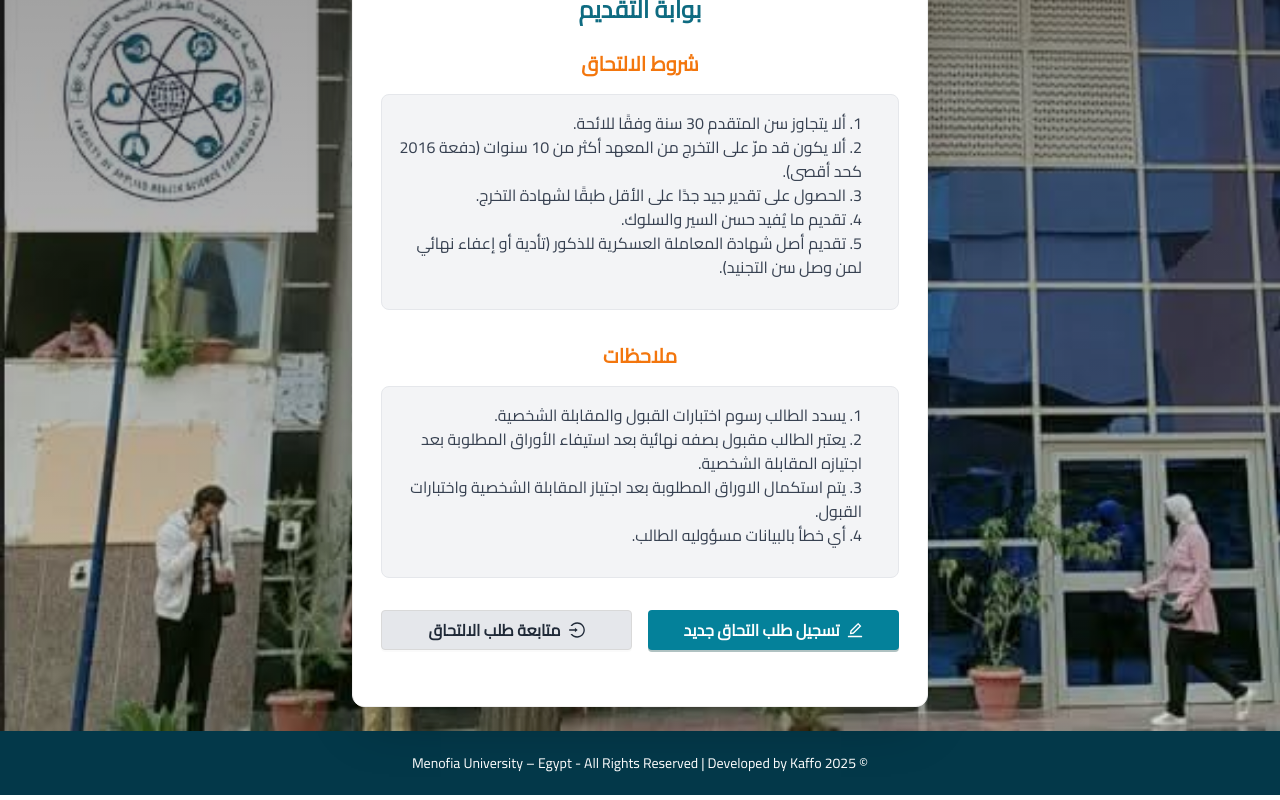
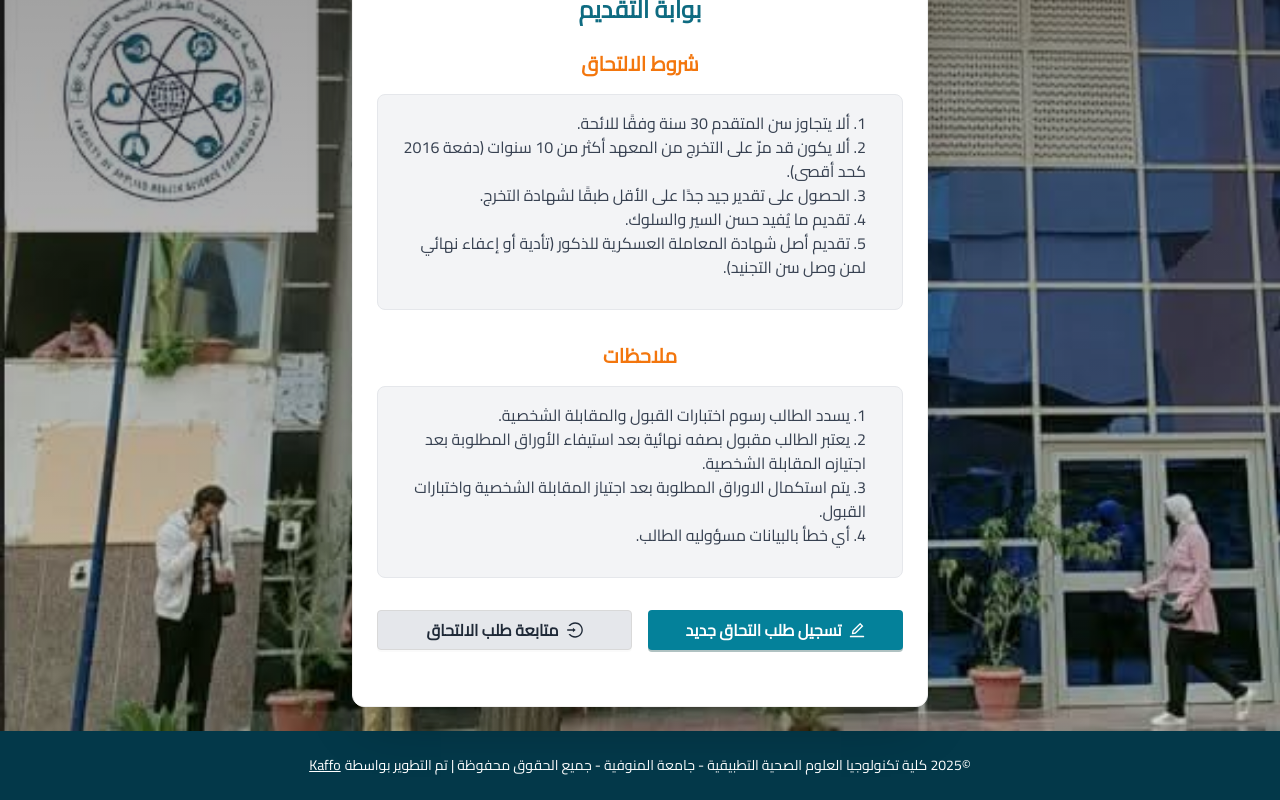
Before and after one commit to dev-ahmed-hatem/admission, a React (Vite) app in the folder frontend/: page /admissions in a window 1280 px wide. Shown: the part 319-1119 px from the top of the page. Built offline with nearby package versions, Linux system fonts and the light colour scheme.

Commit message:
added logo and finishing

```diff
--- a/frontend/src/app/api/axiosBaseQuery.ts
+++ b/frontend/src/app/api/axiosBaseQuery.ts
@@ -69,7 +69,7 @@ axiosInstance.interceptors.response.use(
         return axiosInstance(original_request);
       } catch (err) {
         console.error(err);
-        // window.location.href = "/login";
+        window.location.href = "/login";
       }
     }
     return Promise.reject(error);
@@ -104,7 +104,7 @@ export const axiosBaseQuery =
     } catch (error) {
       const axiosError = error as AxiosError;
 
-      console.log(axiosError); // remove in production
+      // console.log(axiosError); // remove in production
 
       return {
         error: {
--- a/frontend/src/components/Footer.tsx
+++ b/frontend/src/components/Footer.tsx
@@ -8,8 +8,9 @@ const Footer = () => {
       justify-between items-center gap-4"
       >
         {/* Logo */}
-        <a href="https://kaffo.co">
-          <Logo className="fill-orange hover:fill-orange-200 size-40" />
+        <a href="https://kaffo.co" className="rounded-full overflow-hidden">
+          {/* <Logo className="fill-orange hover:fill-orange-200 size-40" /> */}
+          <img src="/logo.jpeg" alt="faculty logo" />
         </a>
 
         {/* Company Info */}
--- a/frontend/src/components/Menu.tsx
+++ b/frontend/src/components/Menu.tsx
@@ -57,10 +57,18 @@ const Menu = ({
       <Drawer title="القائمة" onClose={onClose} open={menuOpen}>
         <NavLink
           to={"/admin"}
-          className="logo h-20 flex items-center justify-center rounded-lg mb-10"
+          className="logo flex items-center justify-center mb-10 rounded-full"
           onClick={() => setMenuOpen(false)}
         >
-          <Logo className="fill-calypso-900 hover:fill-calypso-950 h-full rounded-lg" />
+          {/* <Logo className="fill-calypso-900 hover:fill-calypso-950 h-full rounded-lg" />
+           */}
+          <span className="w-28 h-28 overflow-hidden">
+            <img
+              src="/logo.jpeg"
+              alt="faculty logo"
+              className="w-full h-full"
+            />
+          </span>
         </NavLink>
 
         <AntdMenu
--- a/frontend/src/components/navbar/Navbar.tsx
+++ b/frontend/src/components/navbar/Navbar.tsx
@@ -29,9 +29,10 @@ const Navbar = ({
           setMenuOpen(!menuOpen);
         }}
       />
-      <div className="logo h-12 md:h-16">
+      <div className="logo h-12 md:h-16 overflow-hidden rounded-full">
         <NavLink to={"/admin"}>
-          <Logo className="fill-calypso-900 hover:fill-calypso-950" />
+          {/* <Logo className="fill-calypso-900 hover:fill-calypso-950" /> */}
+          <img src="/logo.jpeg" alt="faculty logo" className="w-full h-full"/>
         </NavLink>
       </div>
       <div className="user">
--- a/frontend/src/pages/admissions/AdmissionsHome.tsx
+++ b/frontend/src/pages/admissions/AdmissionsHome.tsx
@@ -30,7 +30,7 @@ const AdmissionsHome = () => {
   return (
     <Content className="flex-grow flex justify-center items-center py-6 px-2 bg-holder">
       <div className="overlay"></div>
-      <Card className="w-full max-w-xl bg-white rounded-xl shadow-2xl py-8 px-1">
+      <Card className="w-full max-w-xl bg-white rounded-xl shadow-2xl py-8">
         <div className="text-center text-2xl font-bold mb-2 flex justify-center">
           <img src="logo.jpeg" />
         </div>
--- a/frontend/src/pages/admissions/AdmissionsPage.tsx
+++ b/frontend/src/pages/admissions/AdmissionsPage.tsx
@@ -24,8 +24,21 @@ const AdmissionsPage: React.FC = () => {
       {isAdmissions ? <AdmissionsHome /> : <Outlet />}
 
       {/* FOOTER */}
-      <Footer className="bg-calypso-950 text-center text-white py-4 h-16 items-center flex justify-center">
-        © 2025 Menofia University – Egypt -  All Rights Reserved | Developed by Kaffo
+      <Footer className="bg-calypso-950 text-white py-6 flex flex-wrap gap-1 justify-center items-center text-center">
+        {/* <div className="flex gap-2 text-sm"> */}
+          <span>
+            ©2025 كلية تكنولوجيا العلوم الصحية التطبيقية - جامعة المنوفية - جميع
+            الحقوق محفوظة | تم التطوير بواسطة
+          </span>
+          <a
+            href="https://kaffo.co/"
+            target="_blank"
+            rel="noopener noreferrer"
+            className="underline"
+          >
+            Kaffo
+          </a>
+        {/* </div> */}
       </Footer>
     </Layout>
   );
```
Also changed, not shown: frontend/src/components/Logo.tsx (+1 -40 lines).
